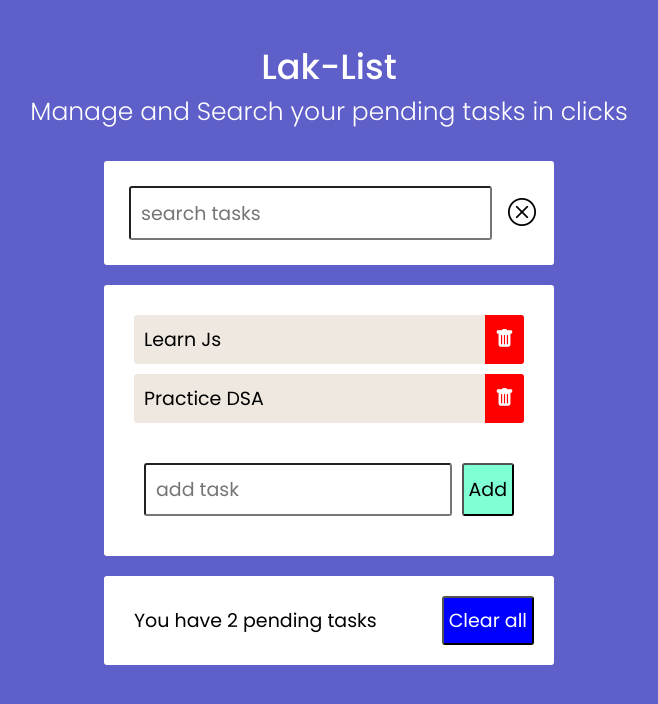
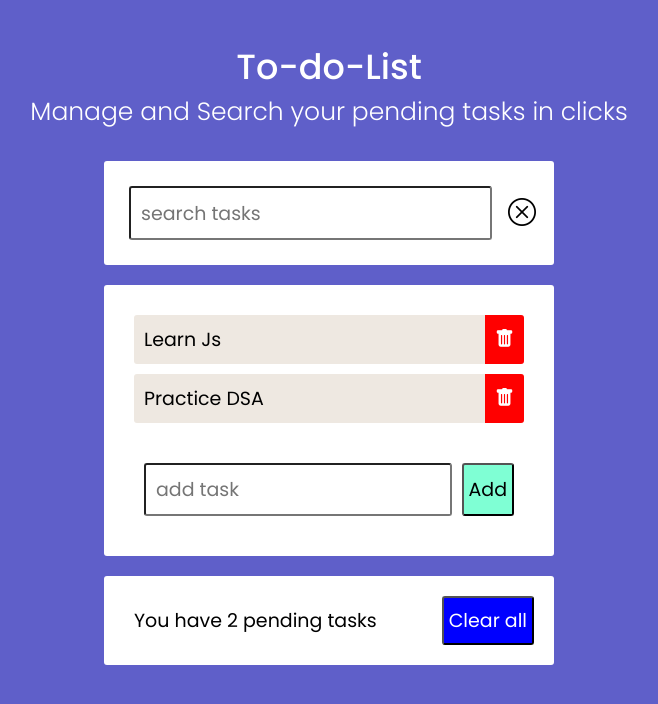
Before and after one commit to LAKSHMAN00077/To-do-List, a plain HTML site: page index.html in a window 1280 px wide. Shown: the whole page, without its empty margins (311-969 px from the left). Drawn offline with nearby package versions, Linux system fonts and the light colour scheme.

Commit message:
Update index.html

```diff
--- a/index.html
+++ b/index.html
@@ -13,7 +13,7 @@
         <div class="wrap">
             <section class="heading">
                 <div class="main-heading">
-                    <p>Lak-List</p>
+                    <p>To-do-List</p>
                 </div>
                 <div class="sub-heading">
                     <p>Manage and Search your pending tasks in clicks</p>
```
